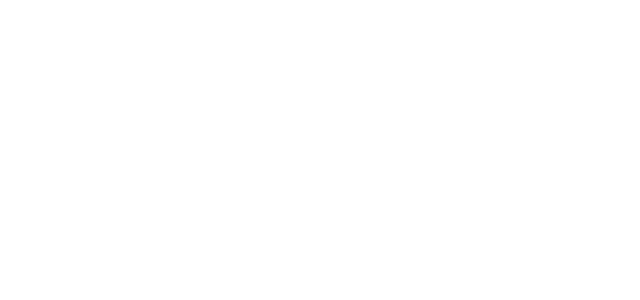
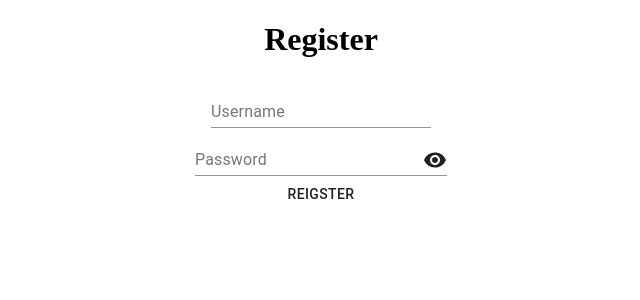
Before and after one commit to berg2043/Acronym-Generator, a React (Create React App) app: page /register in a window 1280 px wide. Shown: the top 300 px of the page, without its empty margins (319-959 px from the left). Built offline with nearby package versions, Linux system fonts and the light colour scheme.

Commit message:
set up basic registration page

```diff
--- a/src/components/Register/Register.js
+++ b/src/components/Register/Register.js
@@ -1,9 +1,36 @@
-import React from 'react';
+import React, { useState } from 'react';
+import { TextField, Button } from '@material-ui/core';
+import PasswordInput from '../PasswordInput/PasswordInput';
 
 const Register = () => {
+  // States
+  const [username, setUsername] = useState('');
+  const [password, setPassword] = useState('');
+
   return(
     <>
-
+      <div>
+        <h1>Register</h1>
+        <form onSubmit={event=>event.preventDefault()}>
+          <TextField
+            label='Username'
+            value={username}
+            onChange={event=>setUsername(event.target.value)}
+          />
+          <br/>
+          <PasswordInput
+            label='Password'
+            value={password}
+            onChange={event=>setPassword(event.target.value)}
+          />
+          <br/>
+          <Button
+            type='submit'
+          >
+            Reigster
+          </Button>
+        </form>
+      </div>
     </>
   );
 };
```
